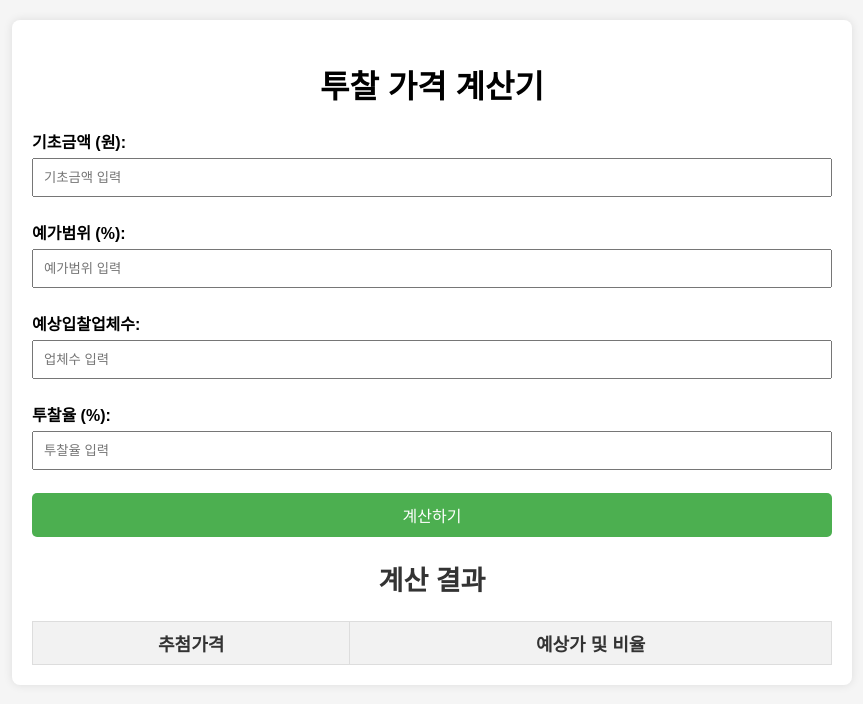
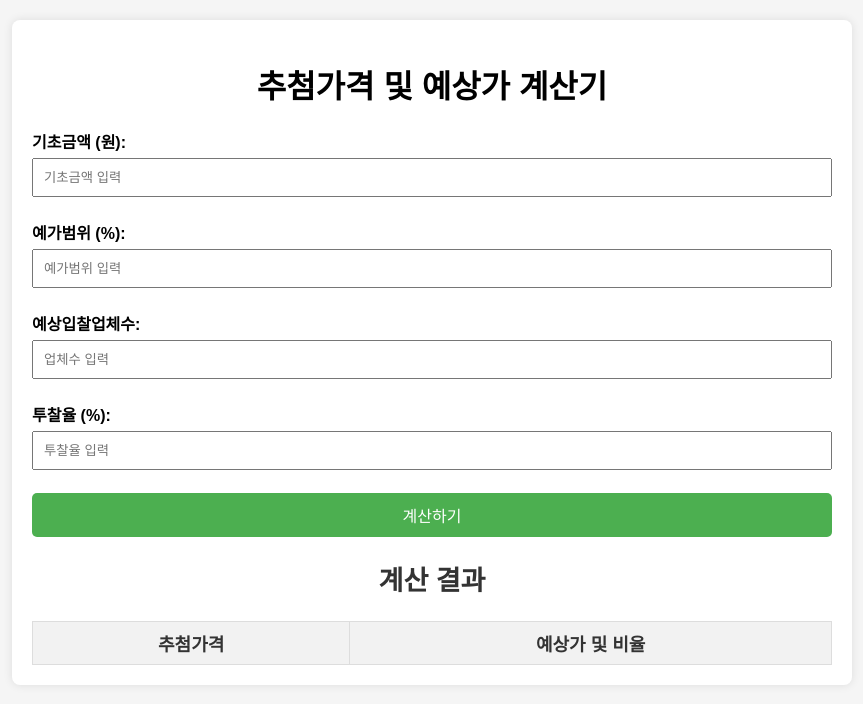
Before and after one commit to dongbojeong/kangsan, a plain HTML site: page bid_calculator.html in a window 1280 px wide. Shown: the whole page, without its empty margins (208-1071 px from the left). Drawn offline with Linux system fonts and the light colour scheme.

Commit message:
Update bid_calculator.html

```diff
--- a/bid_calculator.html
+++ b/bid_calculator.html
@@ -3,7 +3,7 @@
 <head>
     <meta charset="UTF-8">
     <meta name="viewport" content="width=device-width, initial-scale=1.0">
-    <title>투찰 계산기</title>
+    <title>추첨가격 및 예상가 계산기</title>
     <style>
         body {
             font-family: Arial, sans-serif;
@@ -84,7 +84,7 @@
 </head>
 <body>
     <div class="container">
-        <h1>투찰 가격 계산기</h1>
+        <h1>추첨가격 및 예상가 계산기</h1>
         <form id="calcForm">
             <label for="baseAmount">기초금액 (원):</label>
             <input type="text" id="baseAmount" placeholder="기초금액 입력" oninput="formatNumber(this)" required><br><br>
```
